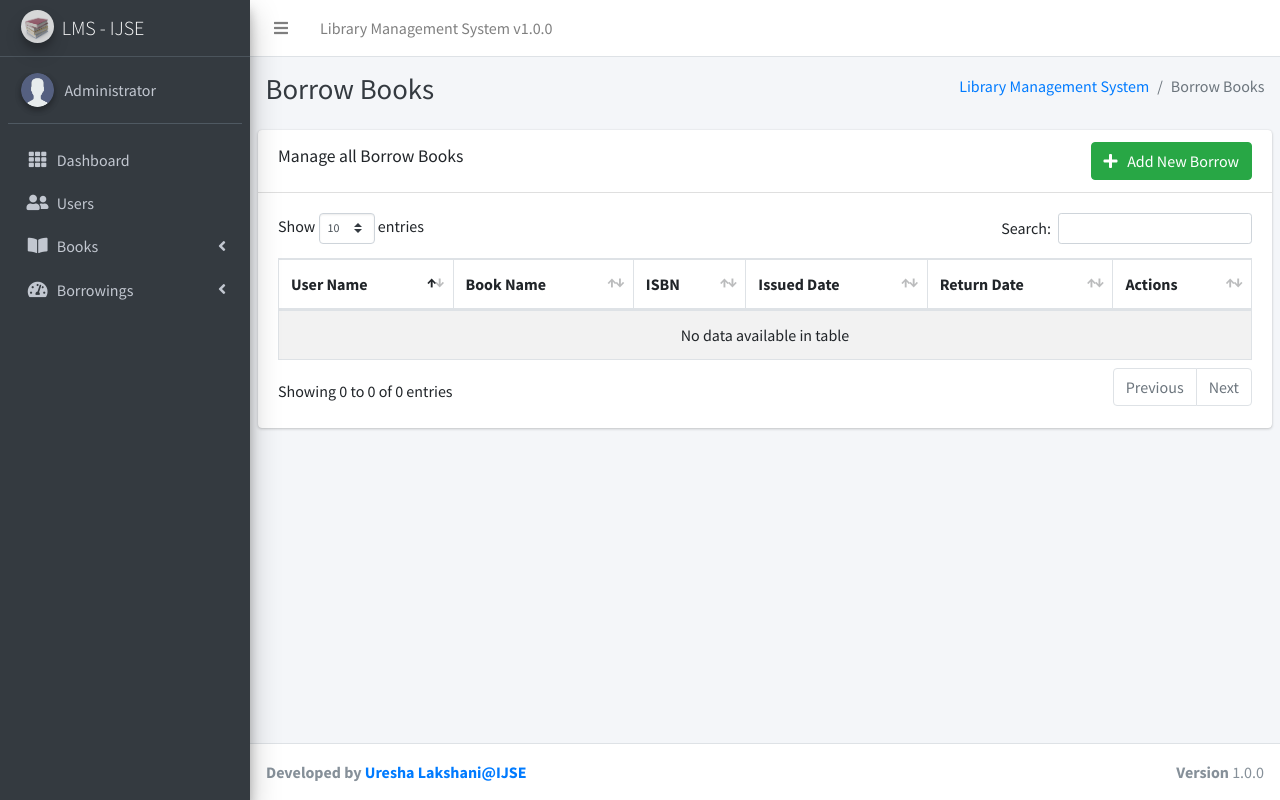
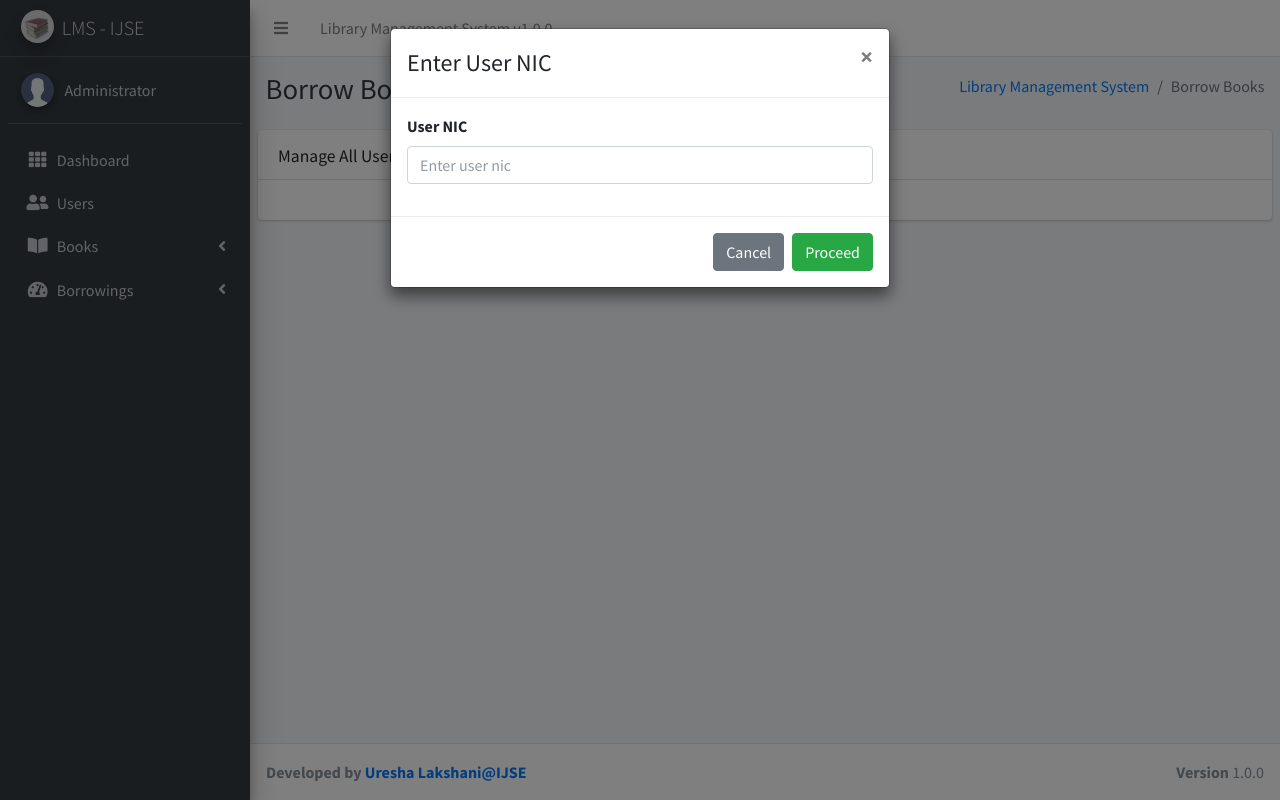
Before and after one commit to ureshaL/library-management-system, a PHP site: page /borrow-books.php in a window 1280 px wide. Run offline with PHP 8.4, Linux system fonts and the light colour scheme; some libraries are stand-ins or nearby versions.

Commit message:
created borrow page

```diff
--- a/api/db/DBConnection.php
+++ b/api/db/DBConnection.php
@@ -5,7 +5,7 @@ class DBConnection
 {
     private $host='127.0.0.1';
     private $userName="root";
-    private $password="123";
+    private $password="12345";
     private $database="library_mgmt";
     private $port="3306";
 
--- a/borrow-books.php
+++ b/borrow-books.php
@@ -25,29 +25,11 @@
             <div class="col-12">
                 <div class="card">
                     <div class="card-header">
-                        <h3 class="card-title d-inline-block pt-1">Manage all Borrow Books</h3>
-                        <div class="float-right d-inline-block">
-                            <button class="btn btn-success" data-toggle="modal" data-target="#add-modal">
-                                <i class="fas fa-plus"></i>&nbsp;&nbsp;&nbsp;Add New Borrow
-                            </button>
-                        </div>
+                        <h3 class="card-title d-inline-block pt-1">Manage All User Borrwings</h3>
                     </div>
                     <!-- /.card-header -->
                     <div class="card-body">
-                        <table id="example1" class="table table-bordered table-striped">
-                            <thead>
-                                <tr>
-                                    <th>User Name</th>
-                                    <th>Book Name</th>
-                                    <th>ISBN </th>
-                                    <th>Issued Date</th>
-                                    <th>Return Date</th>
-                                    <th>Actions</th>
-                                </tr>
-                            </thead>
-                            <tbody id="user-tbl-body">
-                            </tbody>
-                        </table>
+
                     </div>
                     <!-- /.card-body -->
                 </div>
@@ -68,7 +50,7 @@
 
             <!-- Modal Header -->
             <div class="modal-header">
-                <h4 class="modal-title">Add New Category</h4>
+                <h4 class="modal-title">Enter User NIC</h4>
                 <button type="button" class="close" data-dismiss="modal">&times;</button>
             </div>
 
@@ -76,10 +58,9 @@
             <div class="modal-body">
                 <form id="form-add">
                     <div class="form-group">
-                        <label for="catName">Category Name</label>
+                        <label for="txtUserId">User NIC</label>
                         <input type="text" class="form-control"
-                               id="catName" name="CategoryName"
-                               placeholder="Enter category name">
+                               id="txtUserId" placeholder="Enter user nic">
                     </div>
                 </form>
             </div>
@@ -87,71 +68,7 @@
             <!-- Modal footer -->
             <div class="modal-footer">
                 <button type="button" class="btn btn-secondary" data-dismiss="modal">Cancel</button>
-                <button type="button" id="btn-save" class="btn btn-success">Save</button>
-            </div>
-
-        </div>
-    </div>
-</div>
-
-<!-- Update Modal -->
-<div class="modal fade" id="update-modal">
-    <div class="modal-dialog">
-        <div class="modal-content">
-
-            <!-- Modal Header -->
-            <div class="modal-header">
-                <h4 class="modal-title">Update Category</h4>
-                <button type="button" class="close" data-dismiss="modal">&times;</button>
-            </div>
-
-            <!-- Modal body -->
-            <div class="modal-body">
-                <form id="form-update">
-                    <div class="form-group">
-                        <label for="upCatId">Category ID</label>
-                        <input type="text" class="form-control"
-                               id="upCatId" name="CategoryID">
-                    </div>
-                    <div class="form-group">
-                        <label for="upCatName">Category Name</label>
-                        <input type="text" class="form-control"
-                               id="upCatName" name="CategoryName"
-                               placeholder="Enter categoey name">
-                    </div>
-                </form>
-            </div>
-
-            <!-- Modal footer -->
-            <div class="modal-footer">
-                <button type="button" class="btn btn-secondary" data-dismiss="modal">Cancel</button>
-                <button type="button" id="btn-update" class="btn btn-success">Update</button>
-            </div>
-
-        </div>
-    </div>
-</div>
-
-<!-- Delete Modal -->
-<div class="modal fade" id="delete-modal">
-    <div class="modal-dialog">
-        <div class="modal-content">
-
-            <!-- Modal Header -->
-            <div class="modal-header">
-                <h4 class="modal-title">Delete Category?</h4>
-                <button type="button" class="close" data-dismiss="modal">&times;</button>
-            </div>
-
-            <!-- Modal body -->
-            <div class="modal-body">
-                Are you sure do you really want to delete this category?
-            </div>
-
-            <!-- Modal footer -->
-            <div class="modal-footer">
-                <button type="button" class="btn btn-secondary" data-dismiss="modal">Cancel</button>
-                <button type="button" id="btn-delete" class="btn btn-danger">Delete</button>
+                <button type="button" id="btn-proceed" class="btn btn-success">Proceed</button>
             </div>
 
         </div>
--- a/controller/borrow-books-controller.js
+++ b/controller/borrow-books-controller.js
@@ -1,102 +1,25 @@
-const btnSave = $('#btn-save');
-const btnDelete = $('#btn-delete');
-const btnUpdate = $('#btn-update');
-const formAdd = $('#form-add');
-const formUpdate = $('#form-update');
 const addModal = $('#add-modal');
-const deleteModal = $('#delete-modal');
-const updateModal = $('#update-modal');
-const updateFormControls = {
-    catId: $('#upCatId'),
-    catName: $('#upCatName')
-};
-const tblBody = $('#user-tbl-body');
-let dataTable;
-function initDataTable() {
-    dataTable = $("#example1").DataTable();
-} initDataTable();
+const btnProceed = $('#btn-proceed');
+const txtUserId = $('#txtUserId');
+let selectedUser = null;
 
-btnSave.click(function () {
+addModal.on('hidden.bs.modal', function () {
+    if (selectedUser === null) {
+        window.location.href = "index.php";
+    }
+});
+
+addModal.modal('show');
+
+btnProceed.click(function () {
     $.ajax({
-        url: API_URL + '/BorrowOrderService.php?action=placeBorrowOrder',
-        method: 'POST',
-        data: formAdd.serializeArray(),
+        url: API_URL + '/UserService.php?action=search?nic=' + txtUserId.val(),
+        method: 'GET',
         dataType: 'json'
     }).done(function (res) {
-        if (res.success === true) {
+        if (res.success !== null) {
+            selectedUser = res;
             addModal.modal('hide');
-            loadAllData();
-        } else {
-            alert(res.success);
         }
     });
 });
-
-// btnUpdate.click(function () {
-//     $.ajax({
-//         url: API_URL + '/BorrowOrderService.php?action=update',
-//         method: 'POST',
-//         data: formUpdate.serializeArray(),
-//         dataType: 'json'
-//     }).done(function (res) {
-//         if (res.success === true) {
-//             updateModal.modal('hide');
-//             loadAllData();
-//         } else {
-//             alert(res.success);
-//         }
-//     });
-// });
-
-// function loadAllData() {
-//     $.ajax({
-//         url: API_URL + '/BorrowOrderService.php?action=getAll',
-//         method: 'GET',
-//         dataType: 'json'
-//     }).done(function (res) {
-//         if (res.success !== null) {
-//             dataTable.destroy();
-//             tblBody.html('');
-//             for (const row of res) {
-//                 tblBody.append(`
-//                     <tr>
-//                         <td>${row[0]}</td>
-//                         <td>${row[1]}</td>
-//                         <td class="text-center">
-//                             <button onclick="loadUpdateModal('${row[0]}','${row[1]}','${row[2]}','${row[3]}')" class="btn btn-secondary btn-sm"><i class="fas fa-edit"></i> Update</button>
-//                             <button onclick="deleteRow('${row[0]}')" class="btn btn-danger btn-sm"><i class="fas fa-trash-alt"></i> Delete</button>
-//                         </td>
-//                     </tr>
-//                 `);
-//             }
-//             initDataTable();
-//         }
-//     });
-// } loadAllData();
-//
-// function loadUpdateModal(catId, catName) {
-//     updateFormControls.catId.val(catId);
-//     updateFormControls.catName.val(catName);
-//
-//     updateModal.modal('show');
-// }
-//
-// function deleteRow(id) {
-//     deleteModal.modal('show');
-//     btnDelete.off('click');
-//     btnDelete.click(function () {
-//         $.ajax({
-//             url: API_URL + '/CategoryService.php?action=delete',
-//             method: 'POST',
-//             data: {CategoryID: id},
-//             dataType: 'json'
-//         }).done(function (res) {
-//             if (res.success != null && res.success === true) {
-//                 deleteModal.modal('hide');
-//                 loadAllData();
-//             } else {
-//                 alert(res.success);
-//             }
-//         });
-//     });
-// }
```
